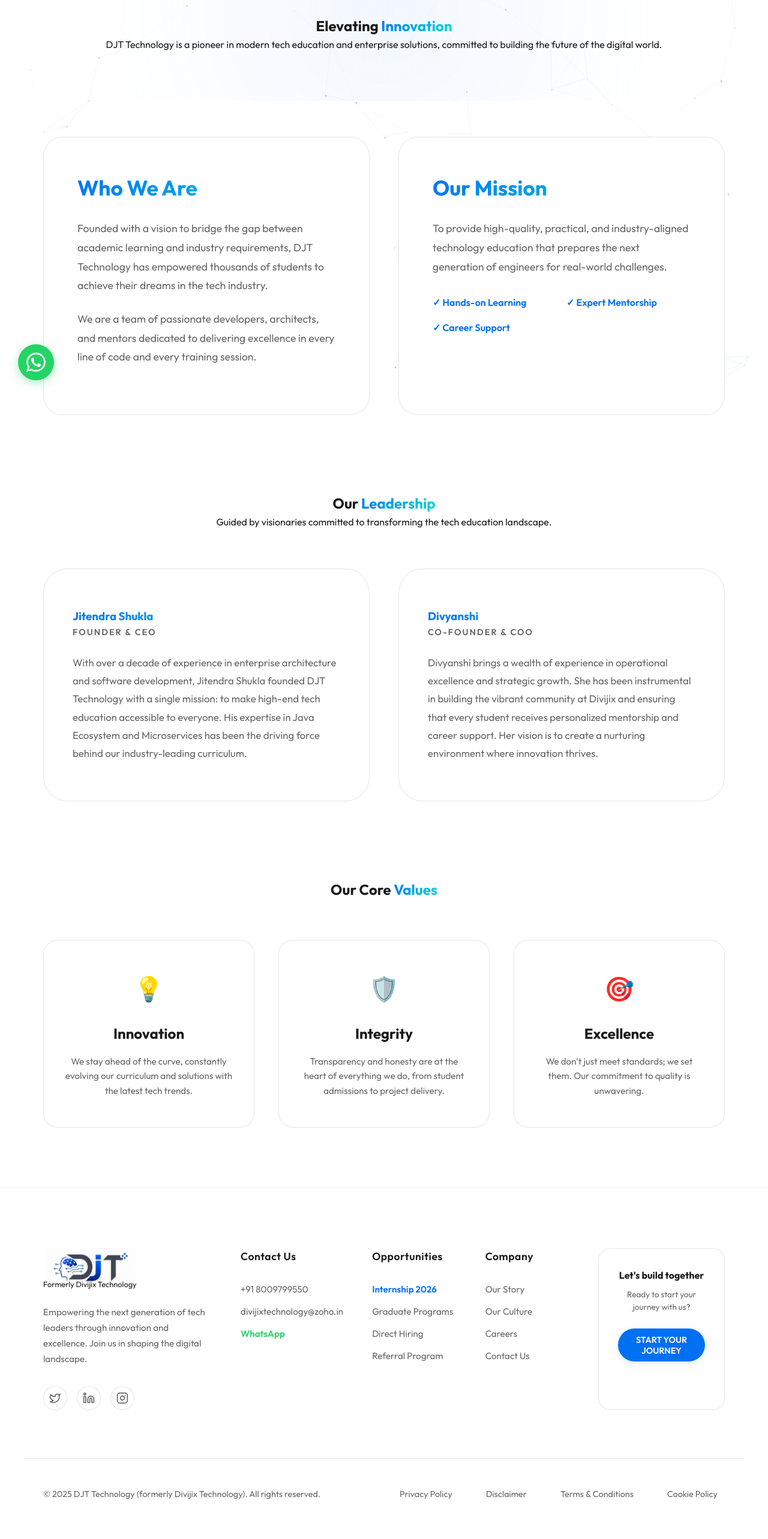
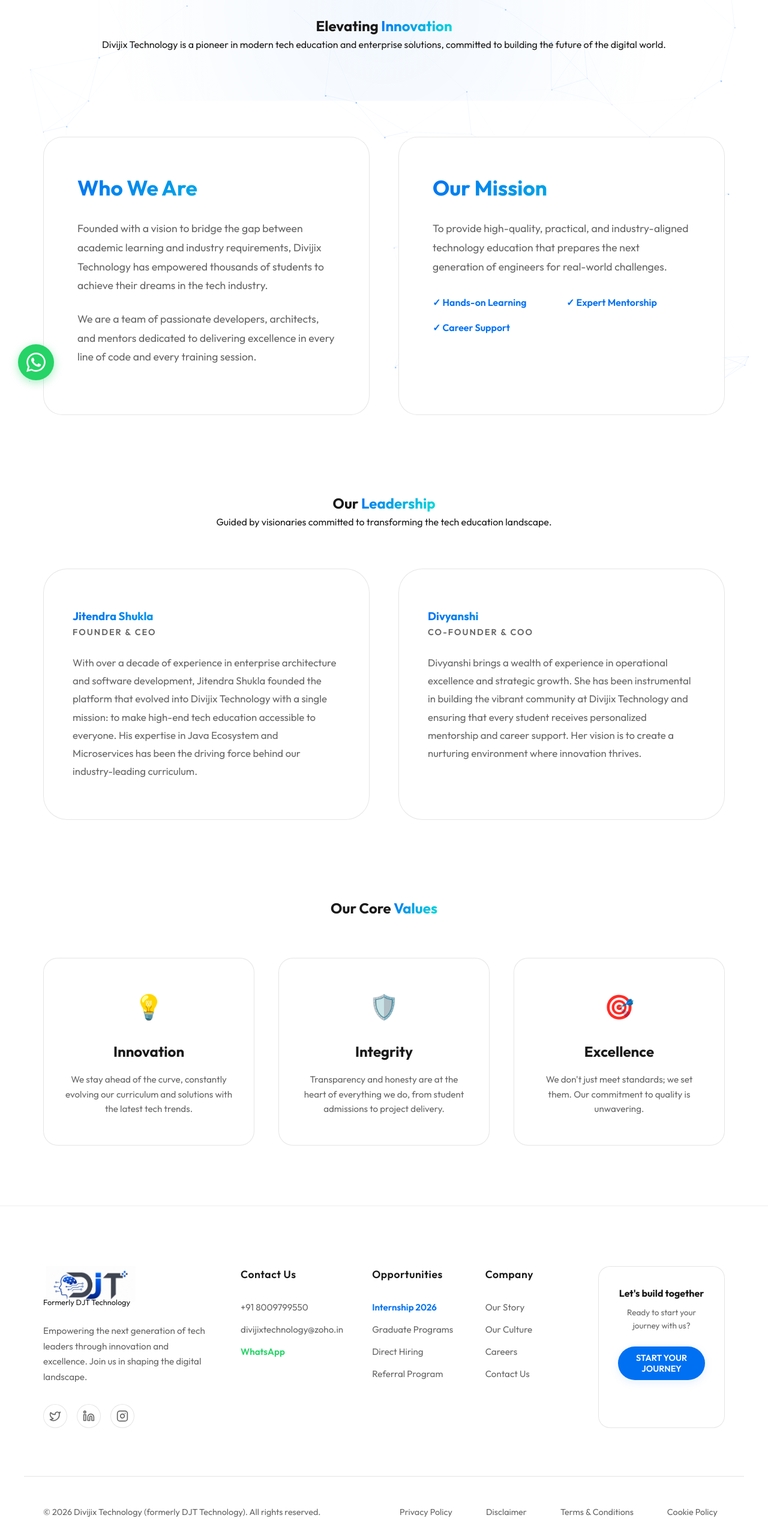
Before and after one commit to jit9628/techno, an Angular app: page /about in a window 1280 px wide. Shown: the part 136-2702 px from the top of the page at 60% size. Built offline with nearby package versions, Linux system fonts and the light colour scheme.

Commit message:
Fix: Standardize branding to Divijix Technology and update footer dates to 2026

```diff
--- a/src/app/about/about.component.html
+++ b/src/app/about/about.component.html
@@ -2,7 +2,7 @@
   <div class="container">
     <div class="about-hero-content">
       <h1 class="hero-title">Elevating <span class="blue-text">Innovation</span></h1>
-      <p class="hero-subtitle">DJT Technology is a pioneer in modern tech education and enterprise solutions, committed to building the future of the digital world.</p>
+      <p class="hero-subtitle">Divijix Technology is a pioneer in modern tech education and enterprise solutions, committed to building the future of the digital world.</p>
     </div>
   </div>
 </section>
@@ -12,7 +12,7 @@
     <div class="details-grid">
       <div class="detail-card glass">
         <h2 class="blue-text">Who We Are</h2>
-        <p>Founded with a vision to bridge the gap between academic learning and industry requirements, DJT Technology has empowered thousands of students to achieve their dreams in the tech industry.</p>
+        <p>Founded with a vision to bridge the gap between academic learning and industry requirements, Divijix Technology has empowered thousands of students to achieve their dreams in the tech industry.</p>
         <p>We are a team of passionate developers, architects, and mentors dedicated to delivering excellence in every line of code and every training session.</p>
       </div>
 
@@ -36,7 +36,7 @@
           <div class="founder-info">
             <h3 class="blue-text">Jitendra Shukla</h3>
             <p class="role">Founder & CEO</p>
-            <p class="bio">With over a decade of experience in enterprise architecture and software development, Jitendra Shukla founded DJT Technology with a single mission: to make high-end tech education accessible to everyone. His expertise in Java Ecosystem and Microservices has been the driving force behind our industry-leading curriculum.</p>
+            <p class="bio">With over a decade of experience in enterprise architecture and software development, Jitendra Shukla founded the platform that evolved into Divijix Technology with a single mission: to make high-end tech education accessible to everyone. His expertise in Java Ecosystem and Microservices has been the driving force behind our industry-leading curriculum.</p>
           </div>
         </div>
 
@@ -44,7 +44,7 @@
           <div class="founder-info">
             <h3 class="blue-text">Divyanshi</h3>
             <p class="role">Co-Founder & COO</p>
-            <p class="bio">Divyanshi brings a wealth of experience in operational excellence and strategic growth. She has been instrumental in building the vibrant community at Divijix and ensuring that every student receives personalized mentorship and career support. Her vision is to create a nurturing environment where innovation thrives.</p>
+            <p class="bio">Divyanshi brings a wealth of experience in operational excellence and strategic growth. She has been instrumental in building the vibrant community at Divijix Technology and ensuring that every student receives personalized mentorship and career support. Her vision is to create a nurturing environment where innovation thrives.</p>
           </div>
         </div>
       </div>
--- a/src/app/app.component.html
+++ b/src/app/app.component.html
@@ -37,7 +37,7 @@
     <div class="container footer-grid">
       <div class="footer-brand">
         <img src="/logo-djt.png" alt="Techno Logo" class="logo-img footer-logo-img">
-        <p class="formerly-text" style="font-size: 0.8em; margin-top: -10px; margin-bottom: 10px;">Formerly Divijix Technology</p>
+        <p class="formerly-text" style="font-size: 0.8em; margin-top: -10px; margin-bottom: 10px;">Formerly DJT Technology</p>
         <p class="brand-desc">Empowering the next generation of tech leaders through innovation and excellence. Join us in shaping the digital landscape.</p>
         <div class="social-links">
           <a href="#" class="social-icon"><svg xmlns="http://www.w3.org/2000/svg" width="20" height="20" viewBox="0 0 24 24" fill="none" stroke="currentColor" stroke-width="2" stroke-linecap="round" stroke-linejoin="round"><path d="M22 4s-.7 2.1-2 3.4c1.6 10-9.4 17.3-18 11.6 2.2.1 4.4-.6 6-2C3 15.5.5 9.6 3 5c2.2 2.6 5.6 4.1 9 4-.9-4.2 4-6.6 7-3.8 1.1 0 3-1.2 3-1.2z"/></svg></a>
@@ -73,7 +73,7 @@
     </div>
     <div class="footer-bottom container">
       <div class="footer-bottom-content">
-        <p>&copy; 2025 DJT Technology (formerly Divijix Technology). All rights reserved.</p>
+        <p>&copy; 2026 Divijix Technology (formerly DJT Technology). All rights reserved.</p>
         <div class="footer-legal">
           <a routerLink="/privacy">Privacy Policy</a>
           <a routerLink="/disclaimer">Disclaimer</a>
@@ -83,7 +83,7 @@
       </div>
       <!-- Hidden SEO Content for Indexing -->
       <div style="display:none;">
-        <p>Divijix Technology is now DJT Technology. Based in Bangalore, we provide top-tier AI development, custom software solutions, and digital innovation. Search for Divijix Bangalore or DJT Tech for remote-first engineering excellence.</p>
+        <p>Divijix Technology is a pioneer in AI development, custom software solutions, and digital innovation. Formerly known as DJT Technology, we are based in Bangalore and provide remote-first engineering excellence worldwide.</p>
       </div>
     </div>
   </footer>
--- a/src/app/insight-detail/insight-detail.component.ts
+++ b/src/app/insight-detail/insight-detail.component.ts
@@ -137,7 +137,7 @@
           <li><strong>Technical Debt:</strong> Quick fixes today can become massive headaches tomorrow. Balance speed with quality using TDD.</li>
         </ul>
 
-        <h3>The DJT Approach</h3>
+        <h3>The Divijix Approach</h3>
         <p>We partner with founders to build "Elastic Infrastructure" that grows as they grow. Using cloud-native technologies like AWS, Docker, and Terraform, we ensure your platform is always ready for the next wave of users.</p>
       `
     },
```
